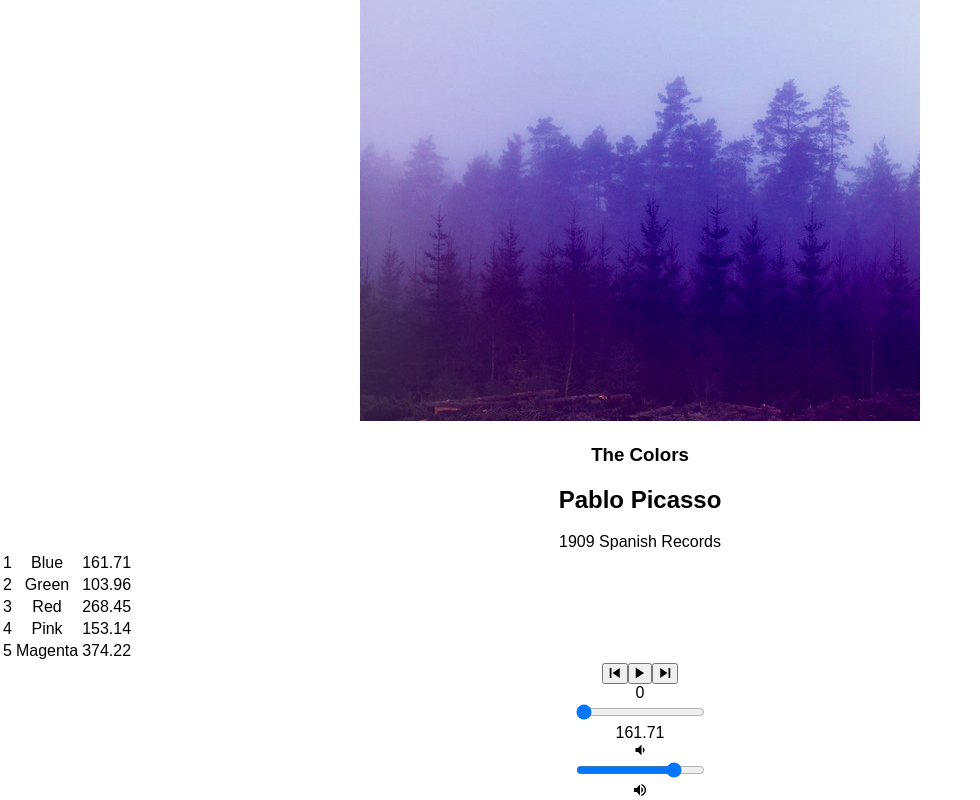
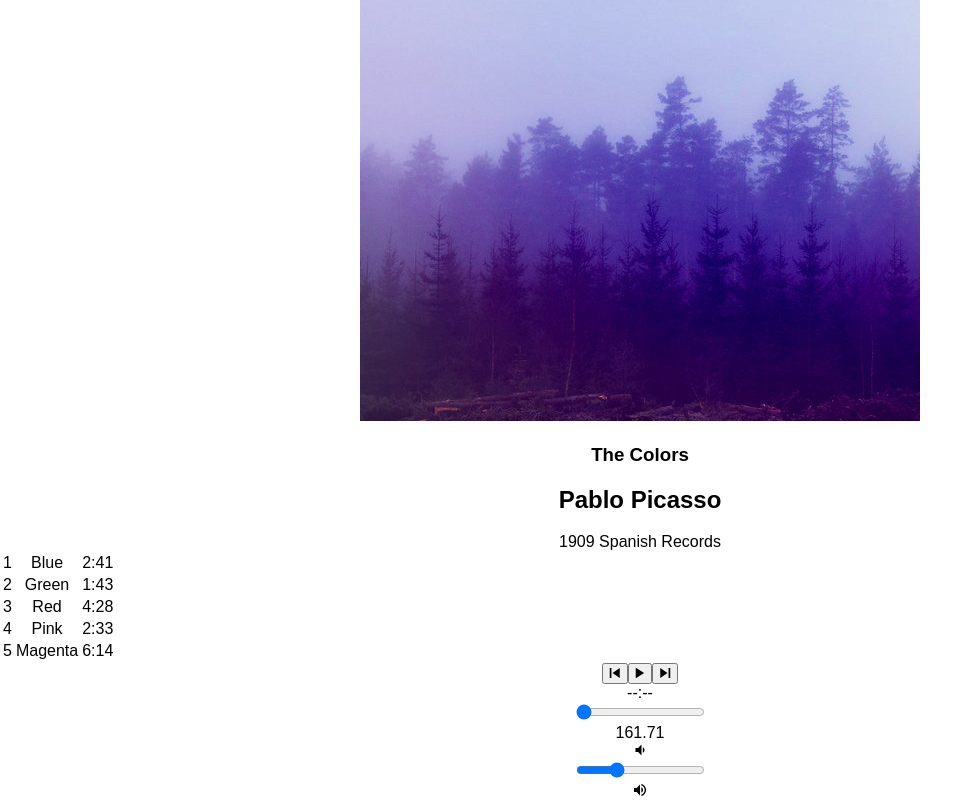
Before and after one commit to lisadgee/bloc-jams-react, a React (Create React App) app: page /album/the-colors in a window 1280 px wide. Shown: the part 237-1037 px from the top of the page, without its empty margins (0-980 px from the left). Built offline with nearby package versions, Linux system fonts and the light colour scheme.

Commit message:
completed range inputs assignment

```diff
--- a/src/components/Album.js
+++ b/src/components/Album.js
@@ -1,6 +1,6 @@
 import React, { Component } from 'react';
 import albumData from './../data/albums';
-import PlayerBar  from './PlayerBar';
+import PlayerBar from './PlayerBar';
 
 
 class Album extends Component {
@@ -14,13 +14,15 @@ class Album extends Component {
     this.state = {
       album: album,
       currentSong: album.songs[0],
-      currentTime: 0,
+      currentTime: "--:--",
+      currentVolume: 0.3,
       duration: album.songs[0].duration,
       isPlaying: false
     };
 
     this.audioElement = document.createElement('audio');
     this.audioElement.src = album.songs[0].audioSrc;
+    this.audioElement.volume = 0.3;
 
 
   }
@@ -35,13 +37,25 @@ class Album extends Component {
     this.setState({ isPlaying: false });
   }
 
+  formatTime(timeInSeconds) {
+    if (isNaN(timeInSeconds) || timeInSeconds === 0) {
+      return "--:--";
+    } else {
+      let minutes = Math.floor(timeInSeconds / 60);
+      //let seconds = Number.parseFloat(timeInSeconds - (minutes * 60)).toPrecision(2);
+      let seconds =Math.trunc(timeInSeconds - (minutes * 60));
+      let resultString = minutes + ":" + seconds;
+      return resultString;
+    }
+  }
+
   componentDidMount() {
     this.eventListeners = {
       timeupdate: e => {
-        this.setState({ currentTime: this.audioElement.currentTime });
+        this.setState({ currentTime: this.formatTime(this.audioElement.currentTime) });
       },
       durationchange: e => {
-        this.setState({ duration: this.audioElement.duration });
+        this.setState({ duration: this.formatTime(this.audioElement.duration) });
       }
     };
     this.audioElement.addEventListener('timeupdate', this.eventListeners.timeupdate);
@@ -79,7 +93,7 @@ class Album extends Component {
 
   handleNextClick() {
     const currentIndex = this.state.album.songs.findIndex(song => this.state.currentSong === song);
-    const newIndex = Math.min(this.state.album.songs.length-1, currentIndex + 1);
+    const newIndex = Math.min(this.state.album.songs.length - 1, currentIndex + 1);
     const newSong = this.state.album.songs[newIndex];
     this.setSong(newSong);
     this.play();
@@ -105,6 +119,12 @@ class Album extends Component {
     const newTime = this.audioElement.duration * e.target.value;
     this.audioElement.currentTime = newTime;
     this.setState({ currentTime: newTime });
+  }
+
+  handleVolumeChange(e) {
+    let newVolume = parseFloat(e.target.value);
+    this.audioElement.volume = newVolume;
+    this.setState({ currentVolume: newVolume});
   }
 
   render() {
@@ -133,11 +153,11 @@ class Album extends Component {
                   onMouseLeave={() => this.handleMouseLeave(index)}>
                   <td>
                     <span className={this.state.isPlaying && (this.state.currentSong === song) ? 'icon ion-md-pause' : 'icon ion-md-play'}
-                      style={{display: 'none'}}></span>
+                      style={{ display: 'none' }}></span>
                     <span style={{ display: 'inline' }}>{index + 1}</span>
                   </td>
                   <td>{song.title}</td>
-                  <td>{song.duration}</td>
+                  <td>{this.formatTime(song.duration)}</td>
                 </tr>)
 
             }
@@ -147,11 +167,14 @@ class Album extends Component {
           isPlaying={this.state.isPlaying}
           currentSong={this.state.currentSong}
           currentTime={this.state.currentTime}
+          currentVolume={this.state.currentVolume}
           duration={this.state.duration}
+          formatTime={() => this.formatTime()}
           handleSongClick={() => this.handleSongClick(this.state.currentSong)}
           handlePrevClick={() => this.handlePrevClick()}
           handleNextClick={() => this.handleNextClick()}
           handleTimeChange={(e) => this.handleTimeChange(e)}
+          handleVolumeChange={(e) => this.handleVolumeChange(e)}
         />
       </section>
     );
--- a/src/components/PlayerBar.js
+++ b/src/components/PlayerBar.js
@@ -16,7 +16,7 @@ import React, { Component } from 'react';
           </button>
         </section>
         <section id="time-control">
-         <div className="current-time">{this.props.currentTime}</div>
+          <div className="current-time">{ this.props.currentTime}</div>
           <input
             type="range"
             className="seek-bar"
@@ -30,7 +30,14 @@ import React, { Component } from 'react';
         </section>
         <section id="volume-control">
           <div className="icon ion-md-volume-low"></div>
-           <input type="range" className="seek-bar" value="80" />
+          <input
+            type="range"
+            className="seek-bar"
+            value={this.props.currentVolume}
+            max="1"
+            min="0"
+            step="0.01"
+            onChange={this.props.handleVolumeChange} />
           <div className="icon ion-md-volume-high"></div>
         </section>
       </section>
```
Lines whose indentation alone changed are shown as unchanged.
